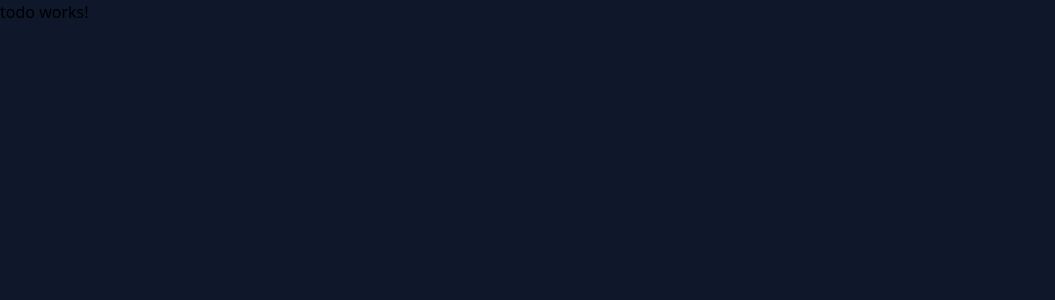
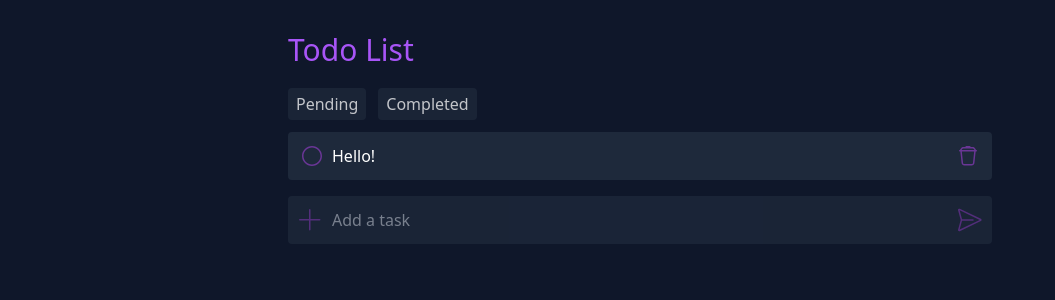
Before and after one commit to nuduja/itp-guide-3.0-frontend, an Angular app: page / in a window 1280 px wide. Shown: the top 300 px of the page, without its empty margins (0-1055 px from the left). Built offline with nearby package versions, Linux system fonts and the light colour scheme.

Commit message:
Implemented the UI

```diff
--- a/src/app/todo/todo.component.html
+++ b/src/app/todo/todo.component.html
@@ -1 +1,31 @@
-<p>todo works!</p>
+<div class="max-w-3xl mx-auto p-8">
+    <h3 class="text-3xl text-purple-500 mb-5">
+        Todo List
+    </h3>
+    <div class="flex flex-row gap-3 mb-3">
+        <button class="px-2 py-1 bg-slate-800 text-white rounded opacity-75">
+            Pending
+        </button>
+        <button class="px-2 py-1 bg-slate-800 text-white rounded opacity-75">
+            Completed
+        </button>
+    </div>
+    <div class="mb-4">
+        <div class="flex flex-row py-3 px-1 mb-1 text-white bg-slate-800 justify-between rounded">
+            <a class="cursor-pointer">
+                <img src="../../assets/icons/unchecked.svg" class="px-2">
+            </a>
+            <p class="grow">Hello!</p>
+            <a class="cursor-pointer">
+                <img src="../../assets/icons/delete.svg" class="px-2">
+            </a>
+        </div>
+    </div>
+    <form>
+        <div class="flex flex-row bg-slate-800 rounded opacity-75 justify-between">
+            <img src="../../assets/icons/add.svg" alt="Add icon" class="px-2">
+            <input type="text" name="description" required placeholder="Add a task" class="text-white bg-transparent py-3 grow">
+            <img src="../../assets/icons/save.svg" alt="Save icon" class="px-2">
+        </div>
+    </form>
+</div>
```
